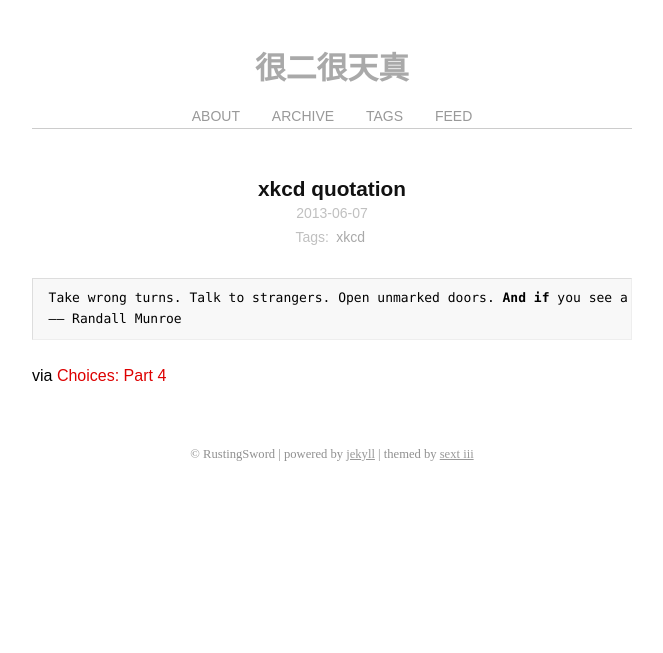
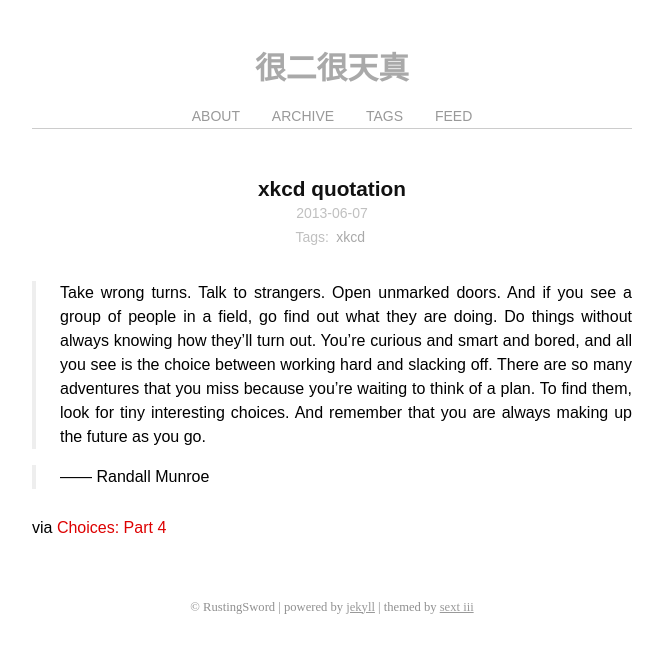
Before and after one commit to RustingSword/rustingsword.github.com, a Jekyll site: the page built from _posts/2013-06-07-xkcd-quotation.md, in a window 1280 px wide. Shown: the top 653 px of the page, without its empty margins (308-971 px from the left). Built offline with Jekyll 4.4.1, drawn with Linux system fonts in a browser that asks for light colours; some web fonts are replaced; Markdown is read by kramdown in place of the engine named in the settings.

Commit message:
change misused code style to quote style

```diff
--- a/_posts/2013-06-07-xkcd-quotation.md
+++ b/_posts/2013-06-07-xkcd-quotation.md
@@ -5,7 +5,8 @@
   - xkcd
 ---
 
-    Take wrong turns. Talk to strangers. Open unmarked doors. And if you see a group of people in a field, go find out what they are doing. Do things without always knowing how they’ll turn out. You’re curious and smart and bored, and all you see is the choice between working hard and slacking off. There are so many adventures that you miss because you’re waiting to think of a plan. To find them, look for tiny interesting choices. And remember that you are always making up the future as you go.
-    —— Randall Munroe
+> Take wrong turns. Talk to strangers. Open unmarked doors. And if you see a group of people in a field, go find out what they are doing. Do things without always knowing how they’ll turn out. You’re curious and smart and bored, and all you see is the choice between working hard and slacking off. There are so many adventures that you miss because you’re waiting to think of a plan. To find them, look for tiny interesting choices. And remember that you are always making up the future as you go.
+
+> —— Randall Munroe
 
 via [Choices: Part 4](http://xkcd.com/267/)
```
